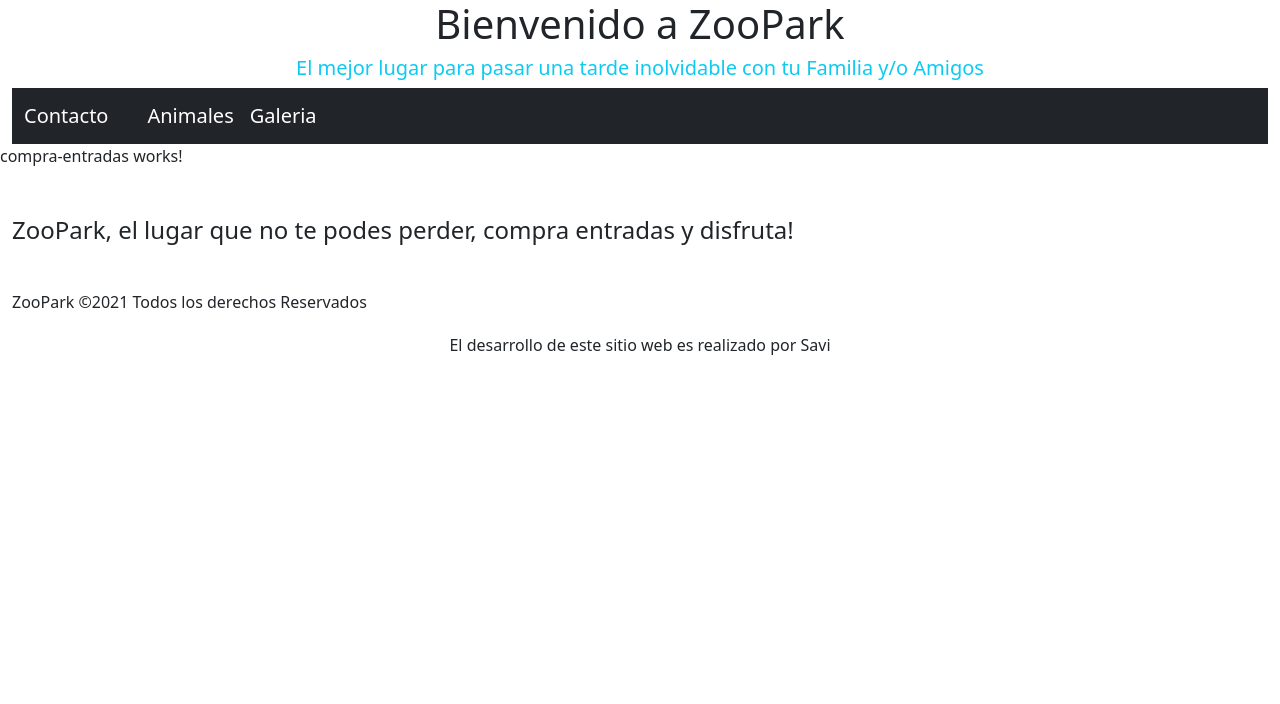
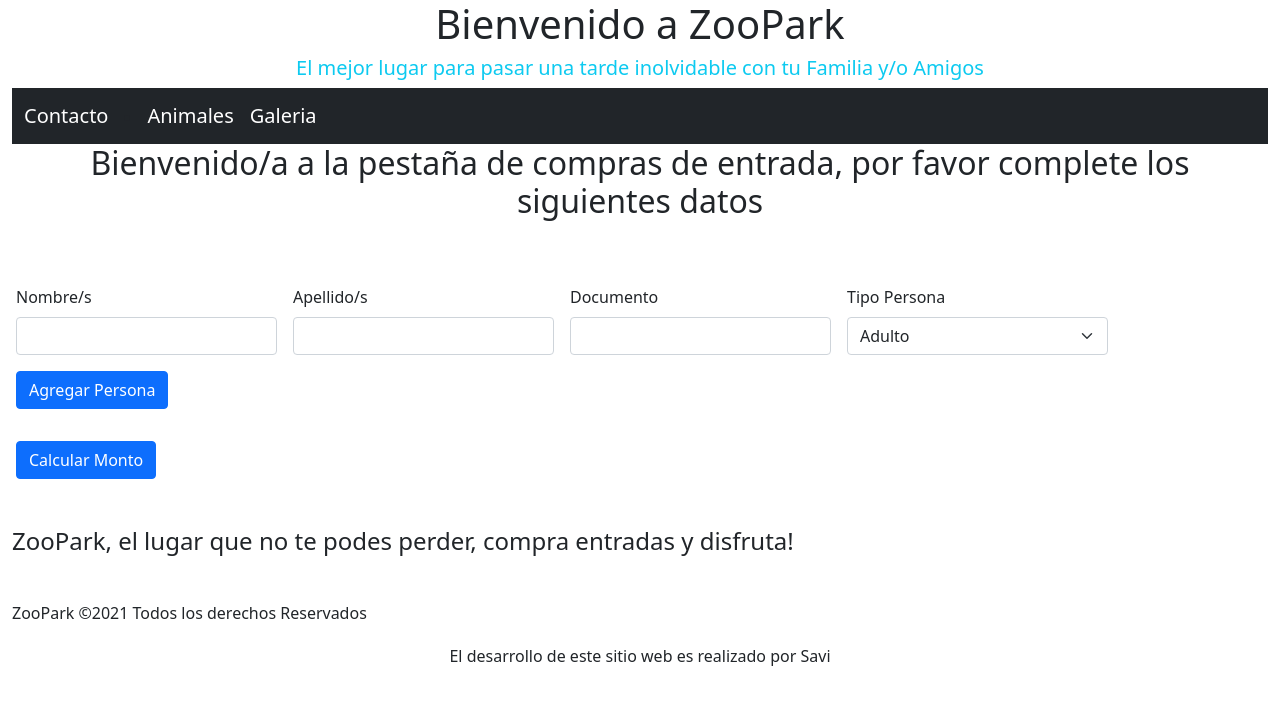
Before and after one commit to SantiVi33/Zoologico, an Angular app: page /Entradas in a window 1280 px wide. Shown: the top 704 px of the page. Built offline with nearby package versions, Linux system fonts and the light colour scheme.

Commit message:
agregado parte de la compra de entradas sin logica

```diff
--- a/src/app/compra-entradas/compra-entradas.component.html
+++ b/src/app/compra-entradas/compra-entradas.component.html
@@ -1 +1,37 @@
-<p>compra-entradas works!</p>
+<div class="container">
+
+<h2 class="text-center">Bienvenido/a a la pestaña de compras de entrada, por favor complete los siguientes datos</h2>
+
+</div>
+
+<form class="container row g-3 mt-5">
+    <div class="col-md-3">
+      <label for="inputNom" class="form-label">Nombre/s</label>
+      <input type="text" class="form-control" id="nombre">
+    </div>
+    <div class="col-md-3">
+      <label for="inputApe" class="form-label">Apellido/s</label>
+      <input type="text" class="form-control" id="Apellido">
+    </div>
+    <div class="col-md-3">
+        <label for="inputDNI" class="form-label">Documento</label>
+        <input type="number" class="form-control" id="DNI">
+      </div>
+    <div class="col-md-3">
+      <label for="inputTipo" class="form-label">Tipo Persona</label>
+      <select id="inputTipo" class="form-select">
+        <option selected>Adulto</option>
+        <option>Bebe (menor a  3 años)</option>
+        <option>Niño (entre 3 y 12 años)</option>
+        <option>Adolescente (entre 12 y 16 años)</option>
+        <option>Jubilado</option>
+      </select>
+    </div>
+    <div class="col-auto">
+        <button type="submit" class="btn btn-primary mb-3">Agregar Persona</button>
+    </div>
+
+    <div class="col-12">
+      <button type="submit" class="btn btn-primary">Calcular Monto</button>
+    </div>
+  </form>
--- a/src/app/contacto/contacto.component.html
+++ b/src/app/contacto/contacto.component.html
@@ -13,7 +13,7 @@ amigos y mas! no dudes en llamarnos o enviarnos un correo</h1>
 <h3 class="mt-5">Valor entrada: </h3>
 <h4>Menor a 3 años : Sin cargo</h4>
 <h4>Niños de entre 3 y 12 años : $50</h4>
-<h4>Jovenes de entre 12 y 16 años: $70</h4>
+<h4>Adolescente de entre 12 y 16 años: $70</h4>
 <h4>Adultos : $100</h4>
 <h4>Jubilados: $50</h4>
 <h6>* Para viajes escolares, o de turismo, consultar por telefono</h6>
```
